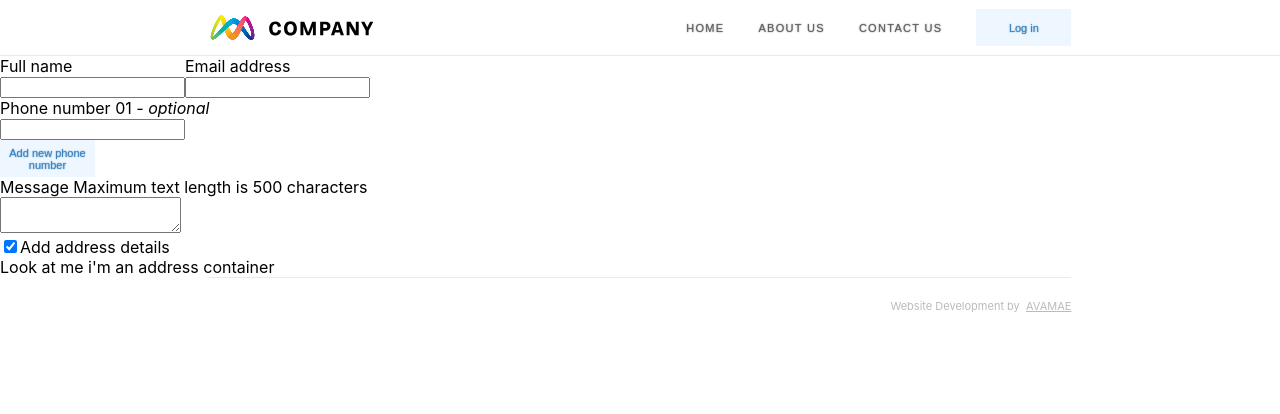
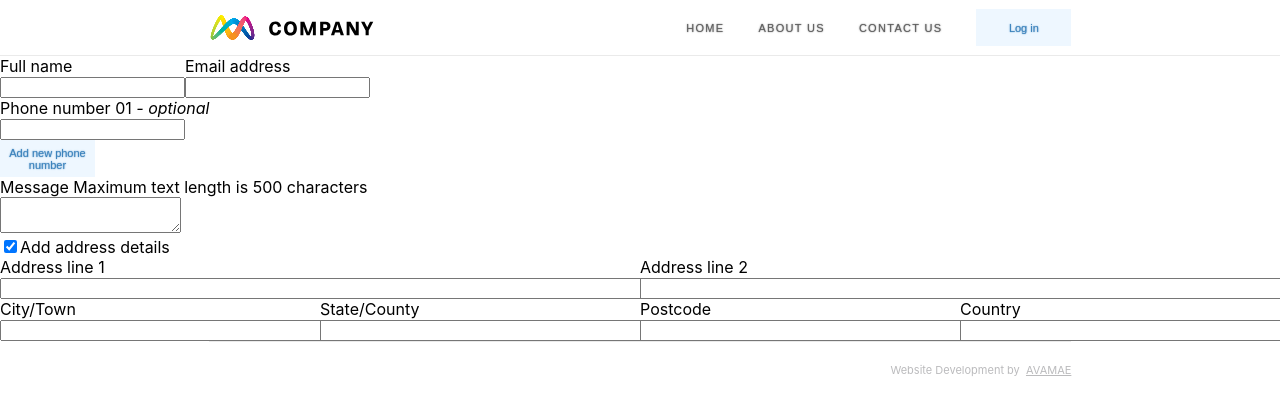
Before and after one commit to jgumoes/react-website, a React (Create React App) app: page /contact in a window 1280 px wide. Both pictures are taken after a click on the checkbox 10 px from the left and 246 px from the top of the page. Shown: the top 414 px of the page. Built offline with nearby package versions, Linux system fonts and the light colour scheme.

Commit message:
seperated the form's address container into a seperate component

```diff
--- a/src/Views/ContactUs/ContactUs.jsx
+++ b/src/Views/ContactUs/ContactUs.jsx
@@ -1,4 +1,5 @@
 import React from 'react'
+import AddressFormContainer from '../../components/AddressFormContainer/AddressFormContainer'
 import LightButton from '../../components/LightButton/LightButton'
 import './ContactUs.css'
 
@@ -93,9 +94,7 @@ class ContactUs extends React.Component {
           <label htmlFor="bIncludeAddressDetails">Add address details</label>
         </div>
         {checkboxState === true &&
-        <div className="address-container">
-          Look at me i'm an address container
-        </div>
+          <AddressFormContainer changeHandler={this.onChangeHandler} />
         }
       </form>
     )
--- /dev/null
+++ b/src/components/AddressFormContainer/AddressFormContainer.css
@@ -0,0 +1,33 @@
+form .address-container {
+  display: grid;
+  grid-template-areas:
+    "top1 top1 top2 top2"
+    "bottom1 bottom2 bottom3 bottom4";
+}
+
+.address-container .form-element input{
+  width: 100%;
+}
+
+.address-container .form-element#AddressLine1 {
+  grid-area: top1;
+}
+
+.address-container .form-element#AddressLine2 {
+  grid-area: top2;
+}
+.address-container .form-element#CityTown {
+  grid-area: bottom1;
+}
+
+.address-container .form-element#StateCounty {
+  grid-area: bottom2;
+}
+
+.address-container .form-element#Postcode {
+  grid-area: bottom3;
+}
+
+.address-container .form-element#Country {
+  grid-area: bottom4;
+}
--- /dev/null
+++ b/src/components/AddressFormContainer/AddressFormContainer.jsx
@@ -0,0 +1,34 @@
+import './AddressFormContainer.css'
+
+const AddressFormContainer = ({changeHandler}) => {
+  return(
+    <div className="address-container">
+      <label className="form-element address-top" id="AddressLine1" htmlFor="AddressLine1">Address line 1<br/>
+        <input type="text" id="AddressLine1" name="AddressLine1" onChange={changeHandler} required></input>
+      </label>
+
+      <label className="form-element address-top" id="AddressLine2" htmlFor="AddressLine2">Address line 2<br/>
+        <input type="text" id="AddressLine2" name="AddressLine2" onChange={changeHandler} required></input>
+      </label>
+
+      <label className="form-element" id="CityTown" htmlFor="CityTown">City/Town<br/>
+        <input type="text" id="CityTown" name="CityTown" onChange={changeHandler} required></input>
+      </label>
+
+      <label className="form-element" id="StateCounty" htmlFor="StateCounty">State/County<br/>
+        <input type="text" id="StateCounty" name="StateCounty" onChange={changeHandler} required></input>
+      </label>
+
+      <label className="form-element" id="Postcode" htmlFor="Postcode">Postcode<br/>
+        <input type="text" id="Postcode" name="Postcode" onChange={changeHandler} required></input>
+      </label>
+
+      <label className="form-element" id="Country" htmlFor="Country">Country<br/>
+        <input type="text" id="Country" name="Country" onChange={changeHandler} required></input>
+      </label>
+
+    </div>
+  )
+}
+
+export default AddressFormContainer
```
Also changed, not shown: src/Views/ContactUs/ContactUs.css (line endings or trailing spaces).
